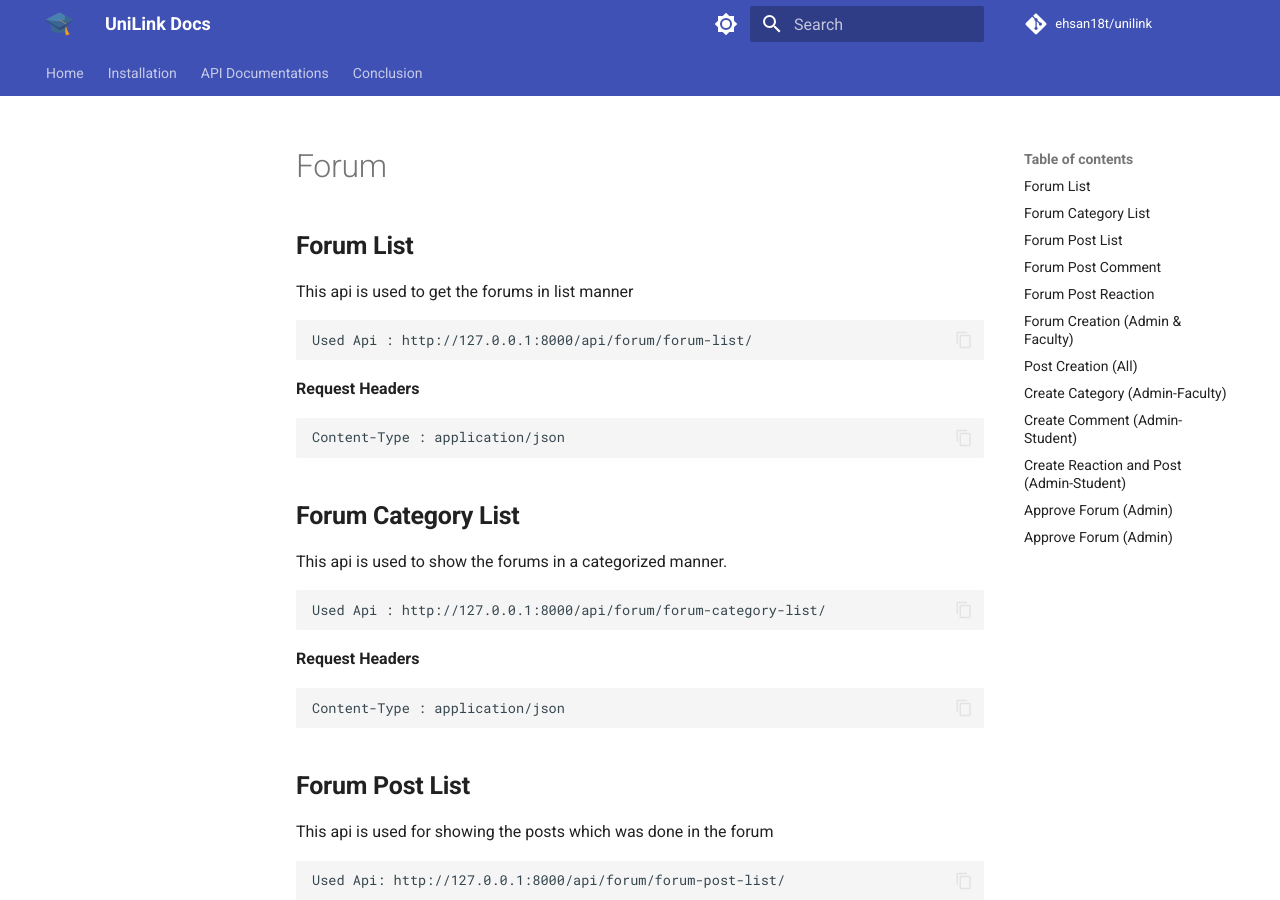
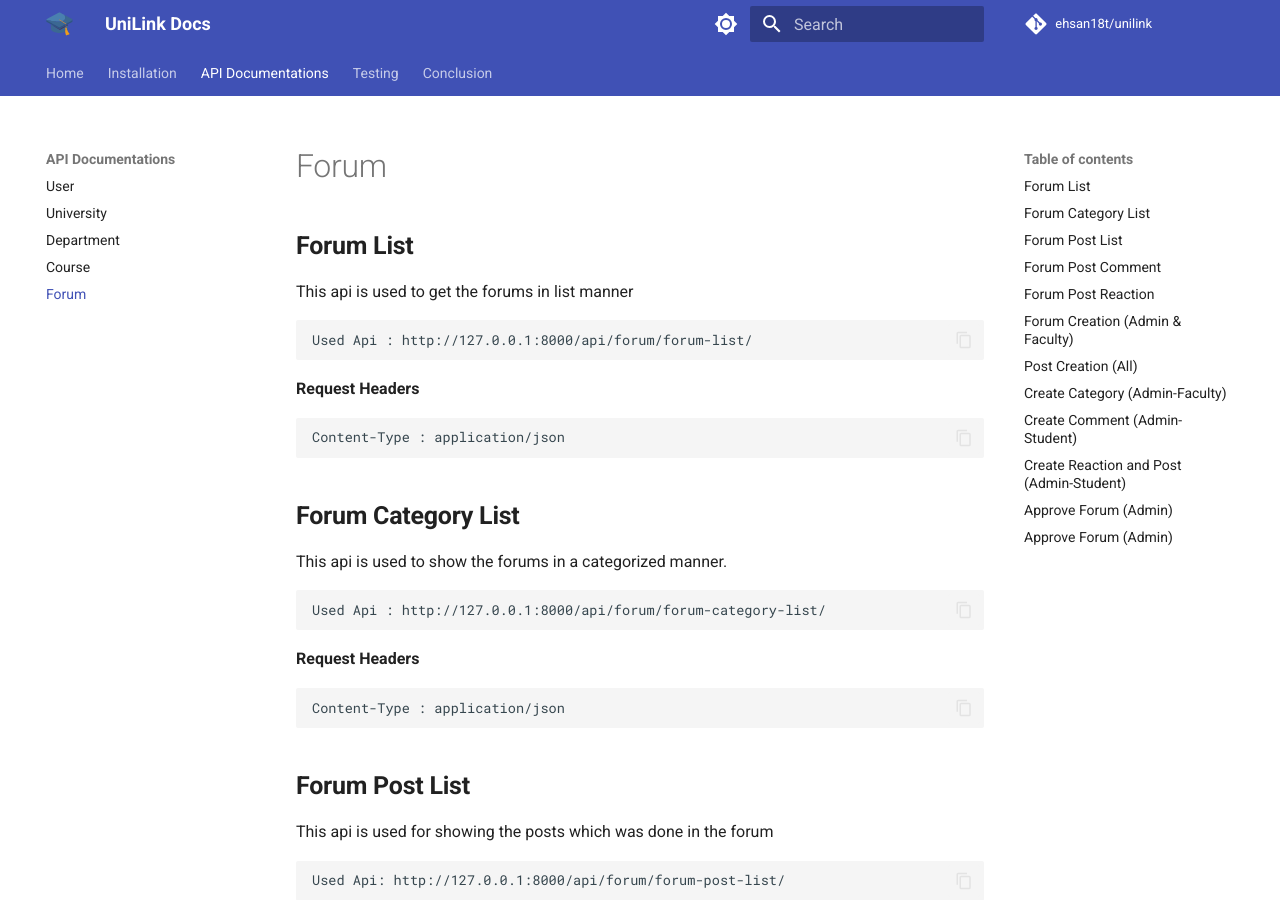
Before and after one commit to ehsan18t/unilink-docs, an MkDocs documentation site: the page built from docs/api/forum.md, in a window 1280 px wide and 900 px high. Built offline with MkDocs 1.6.1 and Material for MkDocs 9.7.7, drawn with Linux system fonts in a browser that asks for light colours; comment, search, counter and statistics services are not loaded; some of the changed text lies outside the part shown.

Commit message:
added empty testing pages

```diff
--- a/mkdocs.yml
+++ b/mkdocs.yml
@@ -13,6 +13,12 @@ nav:
   - API Documentations:
       - User: api/user.md
       - University: api/university.md
+      - Department: api/department.md
+      - Course: api/course.md
+      - Forum: api/forum.md
+  - Testing:
+      - Backend Testing: testing/backend.md
+      - Frontend Testing: testing/frontend.md
   - Conclusion:
       - Future Plan: future.md
 
```
Also changed, not shown: docs/testing/backend.md (added), docs/testing/frontend.md (added).
